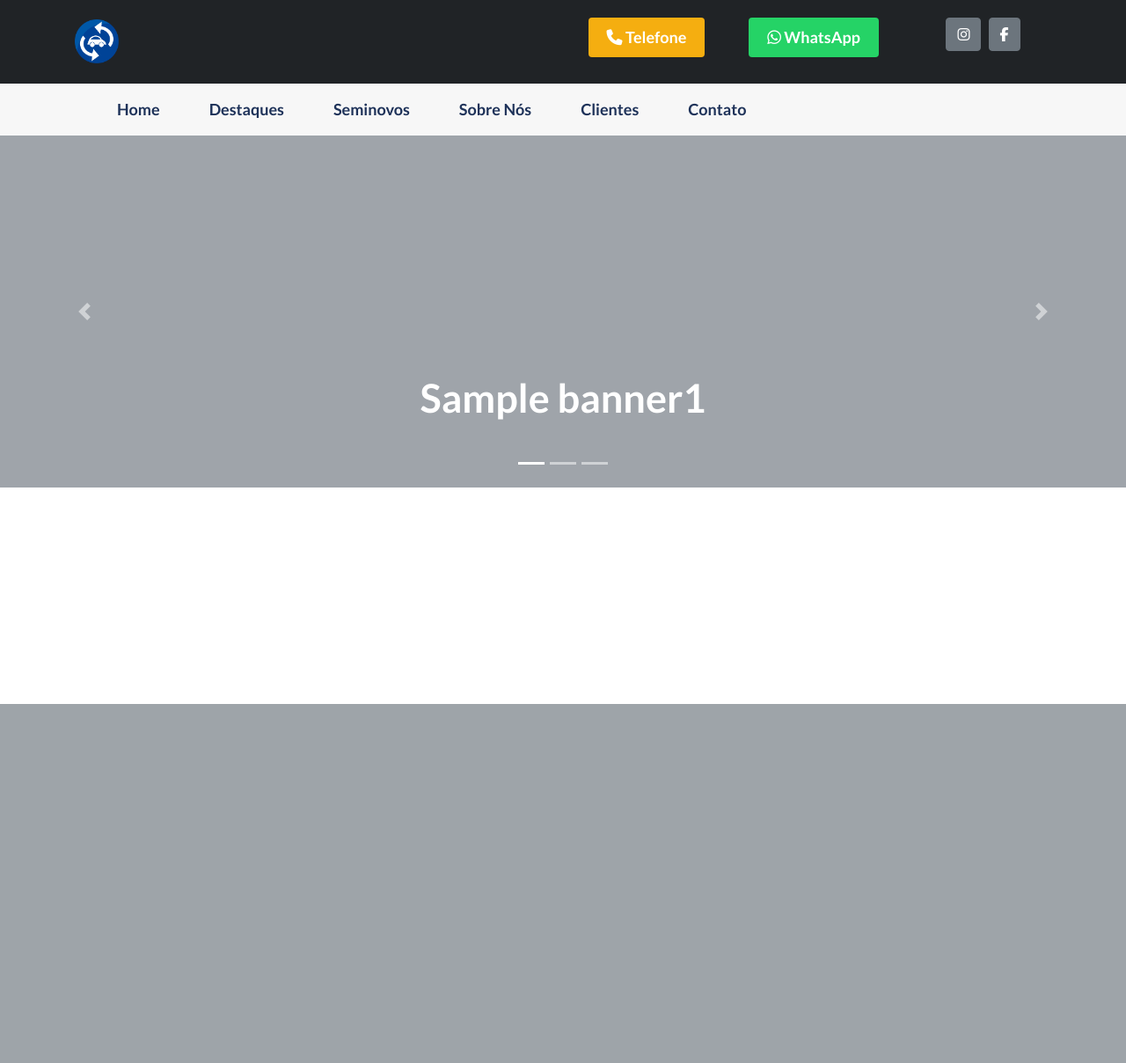
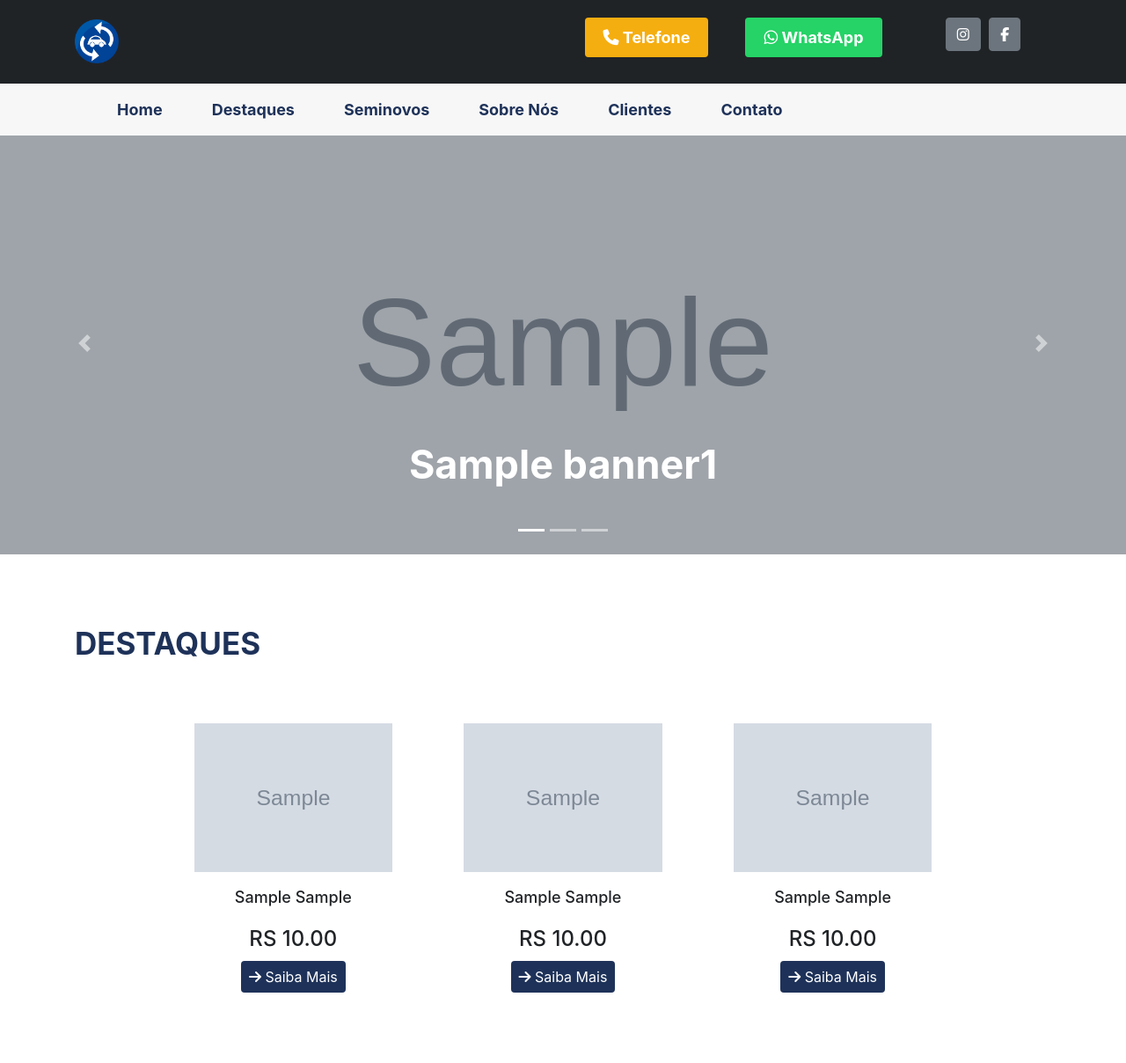
Before and after one commit to luanaAlm/Concessionaria, a Django app: page / in a window 1280 px wide. Shown: the whole page at 88% size. Before the commit the page ends 800 px from the top, so only its background shows below. Run offline with Django 3.2, Linux system fonts and the light colour scheme; tables that the repository leaves empty hold one stand-in row (values such as "Sample post"); grey boxes marked "Sample" are stand-in pictures; some libraries are stand-ins or nearby versions.

Commit message:
Criação dos destaques

```diff
--- a/core/models.py
+++ b/core/models.py
@@ -32,11 +32,14 @@ class Banner2(models.Model):
 
 
 class Carros(models.Model):
-    TIPO_CHOICE = (
-        ('Novos', 'Novos'),
+    CATERGORIA_CARRO_CHOICE = (
+        ('Destaques', 'Destaques'),
         ('Seminovos', 'Seminovos'),
     )
     ID_Carro = models.AutoField(primary_key=True)
+    categoria = models.CharField(
+        max_length=100, choices=CATERGORIA_CARRO_CHOICE)
+
     # imagens
     imagem1 = models.URLField(max_length=300)
     imagem2 = models.URLField(max_length=300)
--- a/core/templates/base.html
+++ b/core/templates/base.html
@@ -16,6 +16,7 @@
 </head>
 <body>
     <!-- ======= Inicio Top Bar ======= -->
+    <div class="fixed-top">
         <div class="topbar">
             <div class="container">
                 <div class="row">
@@ -55,7 +56,7 @@
         </div>
         <!-- ======= Fim Top Bar ======= -->
         <!-- Inicio Nav -->
-    <nav class="navbar navbar-expand-lg fixed">
+        <nav class="navbar navbar-expand-lg ">
             <div class="container">
             <button class="navbar-toggler" type="button" data-toggle="collapse" data-target="#collapsibleNavbar">
                 <i class="fas fa-bars"></i>
@@ -64,10 +65,10 @@
             <div class="collapse navbar-collapse" id="collapsibleNavbar">
                 <ul class="navbar-nav">
                     <li class="nav-item">
-                    <a class="nav-link active btn-efect" aria-current="page" href="#home">Home</a>
+                        <a class="nav-link active btn-efect" aria-current="page" href="#myCarousel">Home</a>
                     </li>
                     <li class="nav-item">
-                    <a class="nav-link active btn-efect" aria-current="page" href="#">Destaques</a>
+                        <a class="nav-link active btn-efect" aria-current="page" href="#destaques">Destaques</a>
                     </li>
                     <li class="nav-item">
                         <a class="nav-link active btn-efect" aria-current="page" href="#">Seminovos</a>
@@ -86,19 +87,21 @@
             </div>
         </nav>
         <!-- Fim Nav -->
-
+    </div>
     {% block main %}
     {% endblock main %}
     <!-- Jquery -->
     <script src="{% static 'js/jquery.min.js' %}"></script>
     <!-- popper -->
     <script src="{% static 'js/popper.min.js' %}"></script>
+    <!-- main -->
+    <script src="{% static 'js/main.js' %}"></script>
     <!-- bootstrap -->
     <script src="{% static 'js/bootstrap.min.js' %}"></script>
+    <!-- owl carousel js -->
+    <script src="{% static 'js/owl.carousel.min.js' %}"></script>
     <!-- Icons -->
     <script src="https://kit.fontawesome.com/d8695f59a3.js" crossorigin="anonymous"></script>
-    <!-- owl carousel js -->
-    <script src="{% static 'js/owl.carousel.min.js' %}"></script>
 
 </body>
 </html>
--- a/core/templates/index.html
+++ b/core/templates/index.html
@@ -2,6 +2,8 @@
 {% load static %}
 
 {% block main %}
+<!-- Inicio Carousel -->
+<div class="section-padding-carousel"></div>
 <div id="myCarousel" class="carousel slide" data-ride="carousel">
     <ol class="carousel-indicators">
         <li data-target="#myCarousel" data-slide-to="0" class="active"></li>
@@ -50,4 +52,35 @@
         <span class="sr-only">Next</span>
     </a>
 </div>
+<!-- Fim Carousel -->
+<!-- Inicio Destaques -->
+<section class="destaques section-padding d-flex align-items-center" id="destaques">
+    <div class="container">
+        <div class="row justify-content-center">
+            <div class="col-lg-12">
+                <div class="section-title">
+                    <h2>Destaques</h2>
+                </div>
+            </div>
+            <div class="col-10 owl-carousel destaques-carousel">
+                {% for i in destaques %}
+                    <div class="destaques-item">
+                        <div class="img-box">
+                            <img class="img-fluid" src="{{i.imagem1}}" loading="lazy" alt="{{i.title}}">
+                        </div>
+                        <p>{{i.marca}} {{i.Modelo}}</p>
+                        <h3>RS {{i.valor}}</h3>
+
+                            <a class="button btn" href="">
+                                <i class="fa fa-arrow-right" aria-hidden="true"></i>
+                                Saiba Mais
+                            </a>
+
+                    </div>
+                {% endfor %}
+            </div>
+        </div>
+    </div>
+</section>
+<!-- Fim Destaques -->
 {% endblock main %}
--- a/core/views.py
+++ b/core/views.py
@@ -5,5 +5,10 @@ from .models import *
 def index(request):
     bannerPrincipal = Banner1.objects.all()
     bannersSecundarios = Banner2.objects.all()
+    destaques = Carros.objects.filter(categoria="Destaques")
 
-    return render(request, 'index.html', {"bannerPrincipal": bannerPrincipal, "bannersSecundarios": bannersSecundarios})
+    return render(request, 'index.html', {
+        "bannerPrincipal": bannerPrincipal,
+        "bannersSecundarios": bannersSecundarios,
+        "destaques": destaques,
+    })
--- a/static/css/style.css
+++ b/static/css/style.css
@@ -6,7 +6,7 @@
 /*--------------------------------------------------------------
 # Fonts
 --------------------------------------------------------------*/
-@import url("https://fonts.googleapis.com/css2?family=Lato:wght@300;400;700;900&display=swap");
+@import url("https://fonts.googleapis.com/css2?family=Montserrat:ital,wght@0,300;0,400;0,500;0,600;0,700;1,800&display=swap");
 /*--------------------------------------------------------------
 # General
 --------------------------------------------------------------*/
@@ -33,7 +33,7 @@ html {
   scroll-behavior: smooth;
 }
 body {
-  font-family: "Lato", sans-serif !important;
+  font-family: "Montserrat", sans-serif;
   font-size: 16px;
   font-weight: 400;
   background-color: var(--block-000);
@@ -65,6 +65,18 @@ ul {
 }
 .section-padding {
   padding: 80px 0;
+  /* background-color: var(--color-1); */
+}
+.section-title {
+  margin-bottom: 60px;
+}
+.section-title h2 {
+  font-size: 35px;
+  color: var(--main-color);
+  font-weight: 700;
+  text-transform: uppercase;
+  text-align: left;
+  margin: 0;
 }
 /*--------------------------------------------------------------
 # Top Bar
@@ -159,22 +171,31 @@ ul {
 /*-------------------------------------------------- */
 /* CUSTOMIZE THE CAROUSEL- HOME
 -------------------------------------------------- */
+.section-padding-carousel {
+  padding: 75px 0;
+}
 .carousel-caption {
-  bottom: 10rem;
-  z-index: 10;
+  bottom: 20rem;
+  z-index: 20;
 }
 .carousel-item {
-  height: 25rem;
+  height: 30rem;
   background-color: var(--block-900);
 }
 .carousel-inner img {
-  min-height: 25rem;
+  min-height: 100%;
 }
 .carousel-item > img {
   position: absolute;
   top: 0;
+  right: 0;
+  min-width: 100%;
+  height: 44.2%;
+  object-fit: fill;
+  /* position: absolute;
+  top: 0;
   left: 0px;
-  min-width: 100%;
+  min-width: 100%; */
   /* height: 47rem; */
 }
 .shadow-img {
@@ -189,16 +210,102 @@ ul {
   color: #ffffff;
   margin: 0 0 20px;
 }
-.home-text p {
-  font-size: 18px;
-  line-height: 28px;
-  color: #ffffff;
-  margin: 0;
-  font-weight: 300;
-}
 .home-btn {
   padding-top: 15px;
 }
+/*-------------------------------------------------- */
+/* Destaques
+-------------------------------------------------- */
+.destaques-item {
+  /* margin: 5px;
+  padding: 5px; */
+  /* box-shadow: var(--shadow-black-100); */
+  /* border-radius: 10px; */
+  text-align: center;
+}
+.destaques-item .img-box {
+  height: auto;
+  width: 80%;
+  display: inline-block;
+  /* margin-bottom: 50px; */
+}
+.destaques-item img {
+  /* border-radius: 50%; */
+  width: 100%;
+  padding: 10px;
+  object-fit: cover;
+}
+.destaques-item p {
+  font-size: 18px;
+  margin: 0 0 20px;
+  color: var(--block-900);
+  line-height: 26px;
+  font-weight: 500;
+  text-transform: capitalize;
+}
+.destaques-item h3 {
+  font-size: 24px;
+  color: var(--block-900);
+  font-weight: 500px;
+  margin: 0 0 5px;
+  text-transform: capitalize;
+  padding-bottom: 5px;
+}
+.destaques-item .btn {
+  background-color: var(--main-color);
+  font-size: 16px;
+  text-transform: capitalize;
+  transition: all 0.5s ease;
+  font-weight: 400;
+  color: var(--block-000);
+  padding: 5px 8px;
+}
+.destaques-item .btn:hover {
+  color: #ffffff;
+  background-color: var(--main-color);
+}
+/* .destaques img {
+  max-width: 100%;
+  object-fit: scale-down;
+} */
+
+/* .destaques-item .destaques-img-box {
+
+} */
+/* .destaques {
+  background-color: var(--block-100);
+} */
+.card {
+  border: none;
+  border-radius: none;
+  box-shadow: var(--shadow-black-100);
+  border-width: 15px;
+}
+.card-body h3 {
+  font-weight: 600;
+  color: var(--block-400);
+  font-size: 24px;
+  /* margin: 0 0 30px; */
+  line-height: 26px;
+}
+.card-body h4 {
+  font-weight: 600;
+  color: var(--main-color);
+  font-size: 24px;
+  /* margin: 0 0 30px; */
+  line-height: 26px;
+}
+/* .texto {
+  position: absolute;
+  background-color: var(--color-2);
+  color: #fff;
+  text-align: center;
+  top: 10px;
+  width: 150px;
+  line-height: 30px;
+  height: 30px;
+} */
+
 /*--------------------------------------------------------------
 # Responsividade
 --------------------------------------------------------------*/
--- /dev/null
+++ b/static/js/main.js
@@ -0,0 +1,21 @@
+
+$(document).ready(function(){
+    /* ---owl carousel Destaques--- */
+    $('.destaques-carousel').owlCarousel({
+        loop:true,
+        margin:0,
+        autoplay:true,
+        responsiveClass:true,
+        responsive:{
+            0:{
+                items:1,
+            },
+            600:{
+                items:2,
+            },
+            1000:{
+                items:3,
+            }
+        }
+    });
+})
```
Lines whose indentation alone changed are shown as unchanged.
